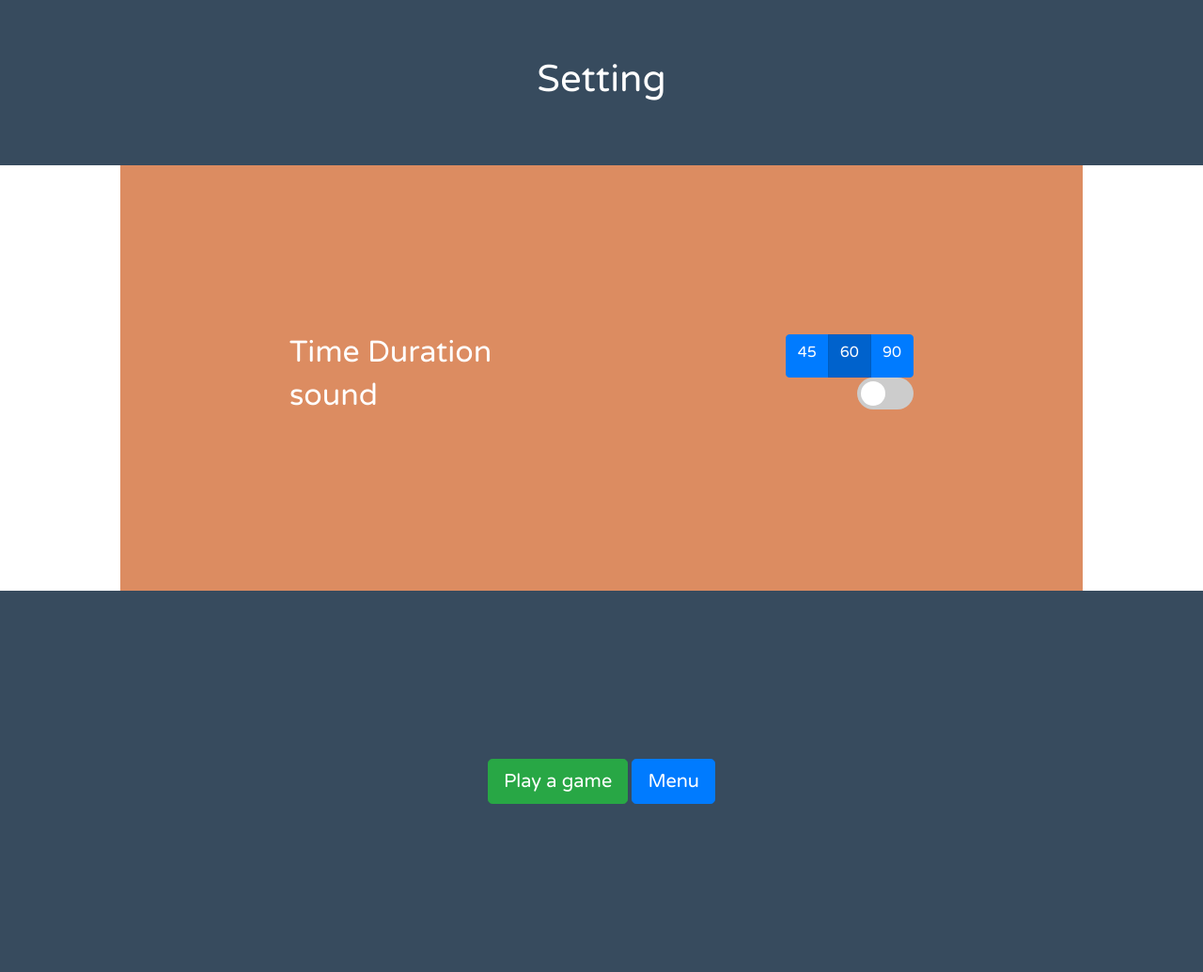
After one commit to Klan300/league_of_saras, a Django app: template CardGame/templates/Cardgame/setting2.html in a window 1280 px wide. The commit adds this page. Shown: the whole page at 94% size. Run offline with Django 3.2, Linux system fonts and the light colour scheme; the template is opened without the code that fills it, so the values that code supplies are empty; some libraries are stand-ins or nearby versions.

Commit message:
edit setting 2 to new_style

```diff
--- /dev/null
+++ b/CardGame/static/css/setting2.css
@@ -0,0 +1,103 @@
+* {
+    font-family: 'Varela Round', sans-serif;
+    color: #072525;
+}
+
+/* Header/logo Title */
+.header {
+    padding: 60px;
+    text-align: center;
+    background: #374b5e;
+    color: white;
+}
+
+h2 {
+    color: white;
+}
+
+.main {
+    padding: 180px;
+    background: #dc8c61;
+    margin-left: 10%;
+    margin-right: 10%;
+}
+
+.time {
+    display: flex;
+    justify-content: space-between;
+}
+
+.sound {
+    display: flex;
+    justify-content: space-between;
+}
+
+.footer {
+    display: flex;
+    background: #374b5e;
+    padding: 14%;
+    justify-content: center;
+}
+
+/* The switch - the box around the slider */
+.switch {
+    position: relative;
+    display: inline-block;
+    width: 60px;
+    height: 34px;
+}
+
+/* Hide default HTML checkbox */
+.switch input {
+    opacity: 0;
+    width: 0;
+    height: 0;
+}
+
+/* The slider */
+.slider {
+    position: absolute;
+    cursor: pointer;
+    top: 0;
+    left: 0;
+    right: 0;
+    bottom: 0;
+    background-color: #ccc;
+    -webkit-transition: .4s;
+    transition: .4s;
+}
+
+.slider:before {
+    position: absolute;
+    content: "";
+    height: 26px;
+    width: 26px;
+    left: 4px;
+    bottom: 4px;
+    background-color: white;
+    -webkit-transition: .4s;
+    transition: .4s;
+}
+
+input:checked + .slider {
+    background-color: #2196F3;
+}
+
+input:focus + .slider {
+    box-shadow: 0 0 1px #2196F3;
+}
+
+input:checked + .slider:before {
+    -webkit-transform: translateX(26px);
+    -ms-transform: translateX(26px);
+    transform: translateX(26px);
+}
+
+/* Rounded sliders */
+.slider.round {
+    border-radius: 34px;
+}
+
+.slider.round:before {
+    border-radius: 50%;
+}
--- a/CardGame/templates/Cardgame/setting.html
+++ b/CardGame/templates/Cardgame/setting.html
@@ -13,7 +13,7 @@
 </head>
 
 <body>
-    <div class="container">
+    <div class="flex-container">
         <header class="header">
             <h1>Setting</h1>
         </header>
--- /dev/null
+++ b/CardGame/templates/Cardgame/setting2.html
@@ -0,0 +1,59 @@
+<!DOCTYPE html>
+<html lang="en">
+{% load static %}
+
+<head>
+  <meta charset="utf-8">
+  <meta name="viewport" content="width=device-width, initial-scale=1">
+  <link rel="stylesheet" href="https://maxcdn.bootstrapcdn.com/bootstrap/4.0.0/css/bootstrap.min.css" integrity="sha384-Gn5384xqQ1aoWXA+058RXPxPg6fy4IWvTNh0E263XmFcJlSAwiGgFAW/dAiS6JXm" crossorigin="anonymous">
+  <link rel="stylesheet" href="https://stackpath.bootstrapcdn.com/bootstrap/4.3.1/css/bootstrap.min.css" integrity="sha384-ggOyR0iXCbMQv3Xipma34MD+dH/1fQ784/j6cY/iJTQUOhcWr7x9JvoRxT2MZw1T" crossorigin="anonymous">
+  <link rel="stylesheet" href="{% static 'css/setting2.css'%}">
+  <link href="https://fonts.googleapis.com/css?family=Varela+Round&display=swap" rel="stylesheet">
+  <title>Setting</title>
+</head>
+
+<body>
+
+  <div class="header">
+    <h1>Setting</h1>
+  </div>
+
+  <div class="main">
+    <!-- time -->
+    <div class='time'>
+      <h2>Time Duration</h2>
+      <div class="btn-group btn-group-toggle" data-toggle="buttons">
+        <label class="btn btn-primary">
+          <input type="radio" name="options" id="option1" autocomplete="off"> 45
+        </label>
+        <label class="btn btn-primary active">
+          <input type="radio" name="options" id="option2" autocomplete="off" checked> 60
+        </label>
+        <label class="btn btn-primary">
+          <input type="radio" name="options" id="option3" autocomplete="off"> 90
+        </label>
+      </div>
+    </div>
+    <!-- sound -->
+    <div class="sound">
+      <h2>sound</h2>
+      <label class="switch">
+        <input type="checkbox">
+        <span class="slider round"></span>
+      </label>
+    </div>
+  </div>
+
+  <div class="footer">
+    <div class="play_button text-center">
+      <button type="button" class="btn btn-success btn-lg">Play a game</button>
+      <button type="button" class="btn btn-primary btn-lg">Menu</button>
+    </div>
+  </div>
+
+<script src="https://code.jquery.com/jquery-3.2.1.slim.min.js" integrity="sha384-KJ3o2DKtIkvYIK3UENzmM7KCkRr/rE9/Qpg6aAZGJwFDMVNA/GpGFF93hXpG5KkN" crossorigin="anonymous"></script>
+<script src="https://cdnjs.cloudflare.com/ajax/libs/popper.js/1.12.9/umd/popper.min.js" integrity="sha384-ApNbgh9B+Y1QKtv3Rn7W3mgPxhU9K/ScQsAP7hUibX39j7fakFPskvXusvfa0b4Q" crossorigin="anonymous"></script>
+<script src="https://maxcdn.bootstrapcdn.com/bootstrap/4.0.0/js/bootstrap.min.js" integrity="sha384-JZR6Spejh4U02d8jOt6vLEHfe/JQGiRRSQQxSfFWpi1MquVdAyjUar5+76PVCmYl" crossorigin="anonymous"></script>
+</body>
+
+</html>
--- a/CardGame/urls.py
+++ b/CardGame/urls.py
@@ -6,5 +6,6 @@ urlpatterns = [
     path('', views.index, name='index'),
     path('playing/', views.playing, name='playing'),
     path('setting/', views.setting, name='setting'),
+    path('setting2/', views.setting2, name='setting2'),
     # path('/scoreboard/', views.scoreboard, name='scoreboard')
 ]
--- a/CardGame/views.py
+++ b/CardGame/views.py
@@ -11,3 +11,6 @@ def playing(request):
 
 def setting(request):
     return render(request,'Cardgame/setting.html')
+
+def setting2(request):
+    return render(request,'Cardgame/setting2.html')
```
